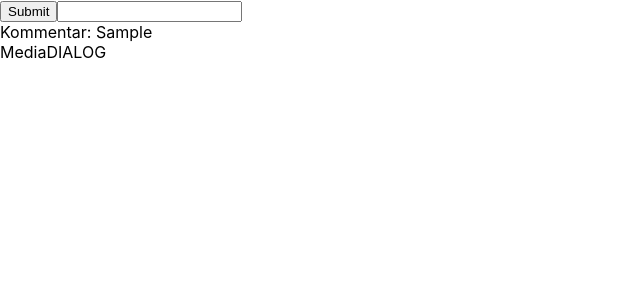
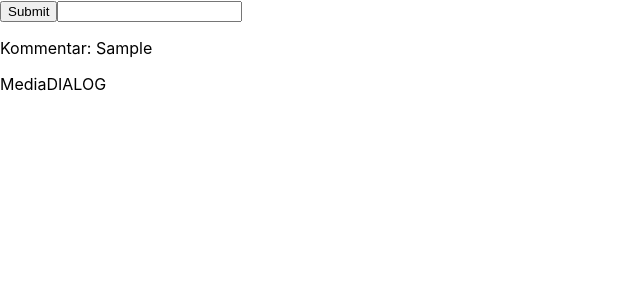
Before and after one commit to SuoraGmbH/react-workshop-md, a React (Create React App) app: page / in a window 1280 px wide. Both pictures are taken after typing "Sample" into the empty fields and a click on the button "Submit". Shown: the top 300 px of the page, without its empty margins (0-640 px from the left). Built offline with nearby package versions, Linux system fonts and the light colour scheme.

Commit message:
TimeEntryList props depend on timeEntryView props

```diff
--- a/src/components/TimeEntryList.tsx
+++ b/src/components/TimeEntryList.tsx
@@ -1,9 +1,11 @@
-import React from "react";
+import React, { ComponentProps } from "react";
 import { TimeEntry } from "../domain/TimeEntry";
 import TimeEntryView from "./TimeEntryView";
 
+// const foo: ComponentProps<typeof TimeEntryView>["timeEntry"][] = [];
+
 interface Props {
-  timeEntries: TimeEntry[];
+  timeEntries: ComponentProps<typeof TimeEntryView>["timeEntry"][];
 }
 const TimeEntryList: React.FunctionComponent<Props> = ({ timeEntries }) => {
   return (
--- a/src/components/TimeEntryView.tsx
+++ b/src/components/TimeEntryView.tsx
@@ -2,11 +2,16 @@ import React, { ComponentProps } from "react";
 import { TimeEntry } from "../domain/TimeEntry";
 
 type Props = {
-  timeEntry: TimeEntry;
+  timeEntry: Pick<TimeEntry, "id" | "comment">;
 };
 
 const TimeEntryView: React.FunctionComponent<Props> = ({ timeEntry }) => {
-  return <div>Kommentar: {timeEntry.comment}</div>;
+  return (
+    <div>
+      {/*<p>{timeEntry.start.toLocaleTimeString()}</p>*/}
+      <p>Kommentar: {timeEntry.comment}</p>
+    </div>
+  );
 };
 
 export default TimeEntryView;
```
